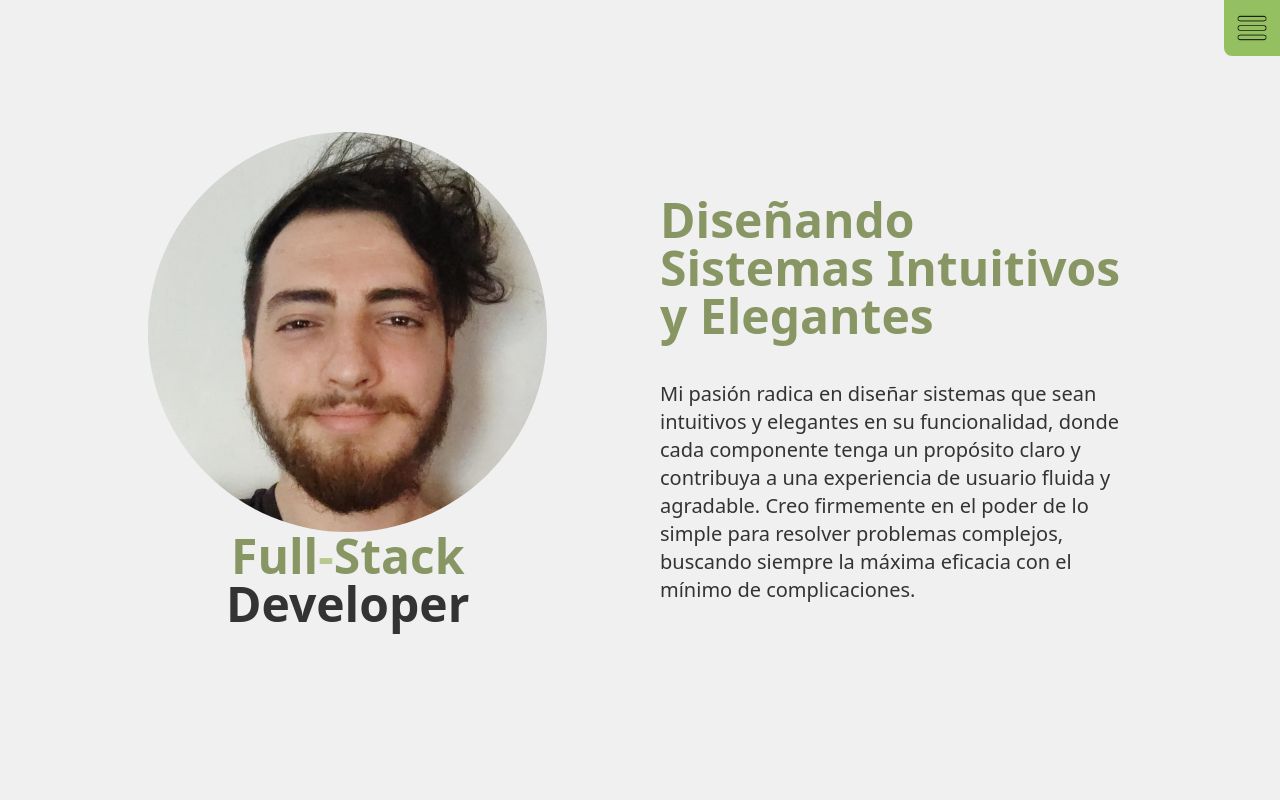
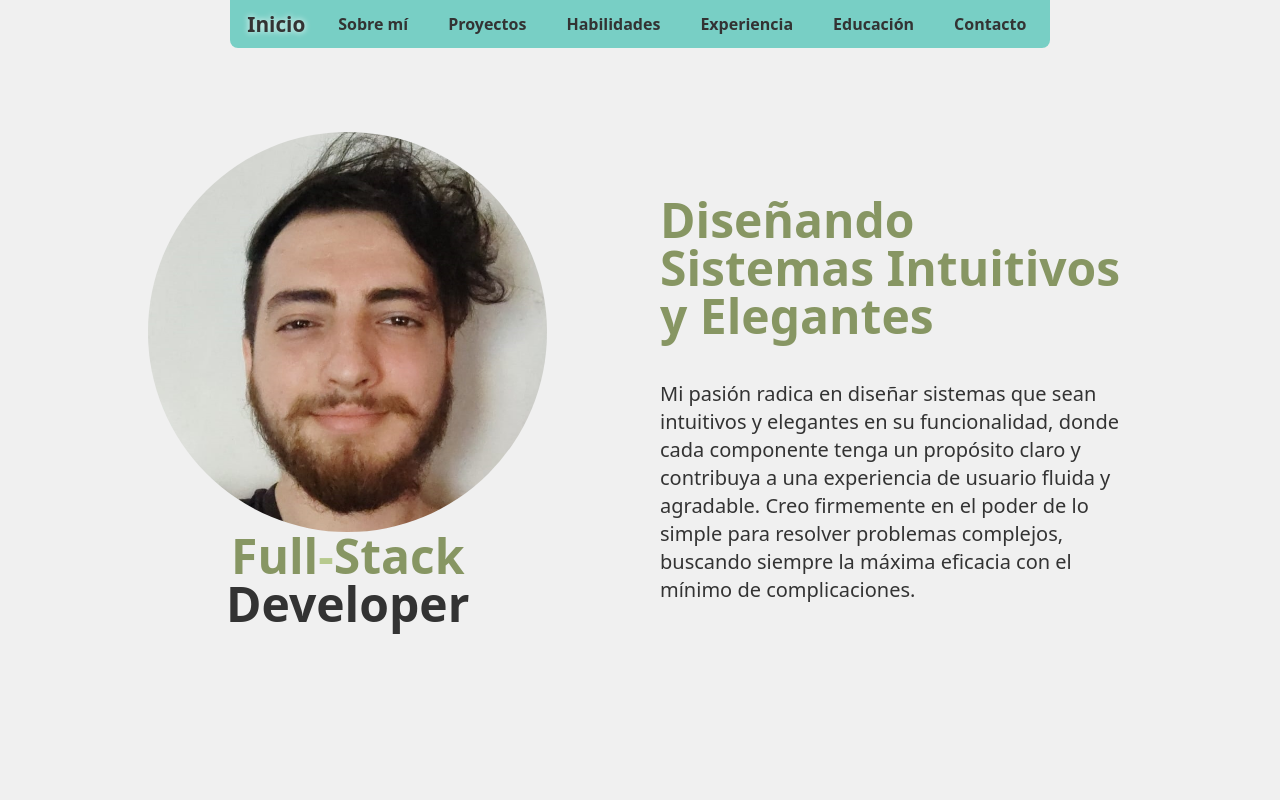
Before and after one commit to Kioys/portfolio, a Next.js app: page / in a window 1280 px wide. Shown: the top 800 px of the page. Built offline with nearby package versions, Linux system fonts and the light colour scheme.

Commit message:
Enchanced the header, now it navigate between sections and highlight the section on the nav menu when the user is in the section Now the mobile menu opens with click and not with hover changed the max with for the mobile nav menu

```diff
--- a/src/app/components/body/body.css
+++ b/src/app/components/body/body.css
@@ -101,8 +101,8 @@
   }
 }
 
-@media (max-height: 850px) {
+@media (max-height: 1000px) and (max-width: 1000px) {
   .section {
-    margin-bottom: 10rem;
+    margin-bottom: 15rem;
   }
 }
--- a/src/app/components/body/body.js
+++ b/src/app/components/body/body.js
@@ -2,7 +2,9 @@
 import React, { useEffect } from 'react';
 import './body.css';
 
-export default function Home() {
+export default function Home(props) {
+
+    const { sectionRefs } = props;
 
     const createObserver = (newClassName, options) => {
 
@@ -24,6 +26,10 @@ export default function Home() {
             entries.forEach((entry) => {
                 if (entry.isIntersecting) {
                     entry.target.classList.add(newClassName);
+                    entry.target.addEventListener('transitionend', function callback() {
+                        entry.target.classList.remove('hidden-section-l', 'hidden-section-r');
+                        entry.target.removeEventListener('transitionend', callback);
+                    });
                     observer.unobserve(entry.target);
                 }
             });
@@ -57,20 +63,20 @@ export default function Home() {
 
     return (
         <div id="body" className="flex flex-col lg:px-24 items-center">
-            <HeroSection />
-            <AboutMeSection />
-            <ProjectsSection />
-            <SkillsSection />
-            <WorkExperienceSection />
-            <EducationSection />
-            <ContactSection />
+            <HeroSection sectionRef={sectionRefs.hero} />
+            <AboutMeSection sectionRef={sectionRefs.about} />
+            <ProjectsSection sectionRef={sectionRefs.projects} />
+            <SkillsSection sectionRef={sectionRefs.skills} />
+            <WorkExperienceSection sectionRef={sectionRefs.experience} />
+            <EducationSection sectionRef={sectionRefs.education} />
+            <ContactSection sectionRef={sectionRefs.contact} />
         </div>
     );
 };
 
-function HeroSection() {
+function HeroSection({ sectionRef }) {
     return (
-        <section className="section flex flex-col lg:flex-row items-center justify-center min-h-screen text-center lg:text-left">
+        <section ref={sectionRef} id="hero" className="section flex flex-col lg:flex-row items-center justify-center min-h-screen text-center lg:text-left">
             <div className="pfp-container flex flex-column justify-center lg:justify-start w-full lg:w-1/2">
                 <div className='flex flex-col items-center font-extrabold px-5 mb-10 text-2xl sm:text-5xl lg:pr-20'>
                     <img src="/images/pfp.jpeg" alt="Matias Arratibel" className="pfp" />
@@ -94,9 +100,9 @@ function HeroSection() {
     );
 }
 
-function AboutMeSection() {
+function AboutMeSection({ sectionRef }) {
     return (
-        <section className="section flex flex-col lg:flex-row items-center justify-center min-h-screen">
+        <section ref={sectionRef} id="about-me" className="section flex flex-col lg:flex-row items-center justify-center min-h-screen">
             <div className="w-full lg:w-1/2 px-5">
                 <div className="hidden-section-l">
                     <h2 className="text-4xl sm:text-6xl font-extrabold txt-detail">Sobre mí</h2>
@@ -130,17 +136,17 @@ function AboutMeSection() {
                     </p>
                 </div>
             </div>
-            <div className="w-full lg:w-1/2 flex flex-col items-center pt-10 xl:pt-24">
-                <img src='/images/autoretrato.jpg' width={"400px"} className='rounded-xl'/>
+            <div className="hidden-section-r w-80 lg:w-1/2 flex flex-col items-center pt-10 xl:pt-24">
+                <img src='/images/autoretrato.jpg' width={"400px"} className='rounded-xl' />
                 <p className='font-light italic text-md'>Yo a los 17 años con mi perro Thor</p>
             </div>
         </section>
     );
 }
 
-function ProjectsSection() {
+function ProjectsSection({ sectionRef }) {
     return (
-        <section className="section flex flex-col lg:flex-row items-center justify-center min-h-screen text-center lg:text-left">
+        <section ref={sectionRef} id="projects" className="section flex flex-col lg:flex-row items-center justify-center min-h-screen text-center lg:text-left">
             <div className="container mx-auto">
                 <h2 className="hidden-section-t text-4xl sm:text-6xl font-extrabold text-center txt-detail">Proyectos Destacados</h2>
                 <div className=" flex flex-col md:flex-row md:flex-wrap justify-center items-center pt-10">
@@ -186,9 +192,9 @@ function ProjectsSection() {
     );
 }
 
-function SkillsSection() {
+function SkillsSection({ sectionRef }) {
     return (
-        <section className="section flex flex-col lg:flex-row items-center justify-center min-h-screen text-center">
+        <section ref={sectionRef} id="skills" className="section flex flex-col lg:flex-row items-center justify-center min-h-screen text-center">
             <div className="container mx-auto">
                 <h2 className="hidden-section-r txt-detail text-4xl sm:text-6xl font-extrabold text-center">Habilidades Técnicas</h2>
                 <div className="flex flex-wrap justify-center text-center mt-10">
@@ -234,7 +240,7 @@ function SkillsSection() {
     );
 }
 
-function WorkExperienceSection() {
+function WorkExperienceSection({ sectionRef }) {
 
     function calculateDateDiff(from, end = new Date()) {
         const start = new Date(from);
@@ -249,7 +255,7 @@ function WorkExperienceSection() {
     }
 
     return (
-        <section className="section flex flex-col lg:flex-row items-center justify-center min-h-screen text-center">
+        <section ref={sectionRef} id="experience" className="section flex flex-col lg:flex-row items-center justify-center min-h-screen text-center">
             <div className="container mx-auto">
                 <h2 className="hidden-section-l text-4xl sm:text-6xl font-extrabold text-center txt-detail">Experiencia Profesional</h2>
                 <div className="hidden-section-r mt-10 ">
@@ -281,19 +287,19 @@ function WorkExperienceSection() {
     );
 }
 
-function EducationSection() {
+function EducationSection({ sectionRef }) {
     const sololearnCertificates = {
         HTML: "https://www.sololearn.com/certificates/CT-UFNCRYN1",
         CSS: "https://www.sololearn.com/certificates/CT-PO1YLILS",
         JavaScript: "https://www.sololearn.com/certificates/CT-WZAATVSV",
-        CSharp: "https://www.sololearn.com/certificates/CT-FMH334FS",
+        'C#': "https://www.sololearn.com/certificates/CT-FMH334FS",
         SQL: "https://www.sololearn.com/certificates/CT-AG31ZLYL",
         Java: "https://www.sololearn.com/certificates/CT-Y3ZFBU6O",
         Python: "https://www.sololearn.com/certificates/CC-4SSKKZT9"
     };
 
     return (
-        <section className="section flex flex-row items-center justify-center min-h-screen text-center">
+        <section ref={sectionRef} id="education" className="section flex flex-row items-center justify-center min-h-screen text-center">
             <div className="container mx-auto">
                 <h2 className="hidden-section-r text-4xl sm:text-6xl font-extrabold text-center mb-10 txt-detail">Educación y Certificaciones</h2>
                 <div className="hidden-section-l flex flex-wrap justify-center items-start pb-10">
@@ -325,14 +331,14 @@ function EducationSection() {
     );
 }
 
-function ContactSection() {
+function ContactSection({ sectionRef }) {
     // TODO: Make the form work, it needs to send an email to my email address
 
     return (
-        <section className="flex flex-col lg:flex-row items-center justify-center min-h-screen text-center lg:text-left">
+        <section ref={sectionRef} id="contact" className="flex flex-col lg:flex-row items-center justify-center min-h-screen text-center lg:text-left">
             <div className="container auto px-10">
                 <p class="mb-4 text-4xl sm:text-6xl font-extrabold text-center txt-detail">Contactame</p>
-                <p class="mb-8 lg:mb-16 text-lg font-light text-centersm:text-xl">Si estás interesado en trabajar conmigo o quieres hablar sobre un proyecto, por favor, utiliza el formulario a continuación para enviarme un mensaje directamente.</p>
+                <p class="mb-8 lg:mb-16 text-lg font-light text-centersm:text-xl">Si estás interesado en trabajar conmigo o quieres hablar sobre un proyecto, por favor, utiliza el formulario a continuación para enviarme un correo directamente.</p>
                 <form action="#" class="space-y-8">
                     <div>
                         <label for="email" class="block mb-2 text-sm font-medium">Tu email</label>
--- a/src/app/components/header/header.css
+++ b/src/app/components/header/header.css
@@ -30,6 +30,12 @@
   cursor: pointer;
 }
 
+.show-menu {
+  opacity: 1 !important;
+  visibility: visible !important;
+  transform: translateY() !important;
+}
+
 .navigation-menu {
   display: flex;
   position: static;
@@ -44,9 +50,15 @@
   display: flex;
   align-items: center;
   justify-content: center;
+  transition: all 0.2s ease;
 }
 
-@media (max-width: 2499px) {
+.highlight {
+  transform: scale(1.3);
+  text-shadow: 0px 0px 5px #fff;
+}
+
+@media (max-width: 1001px) {
   .navigation-menu {
     opacity: 0;
     visibility: hidden;
@@ -56,19 +68,12 @@
     top: 0%;
     right: 0;
     width: 150px;
-    transition: opacity 0.1s ease, visibility 0.1s ease, transform 0.1s ease;
+    transition: opacity 0.1s ease, visibility 0.1s ease;
     z-index: 10;
-  }
-
-  .header:hover .navigation-menu,
-  .menu-icon:hover + .navigation-menu {
-    opacity: 1;
-    visibility: visible;
-    transform: translateY(0);
   }
 }
 
-@media (min-width: 2500px) {
+@media (min-width: 1000px) {
   .header nav ul {
     flex-direction: row;
     gap: 2.5rem;
@@ -78,7 +83,7 @@
     justify-content: center;
   }
   .header {
-    color: black;
+    background-color: var(--accent-color);
     border-radius: 0 0 0.5rem 0.5rem;
     padding: 0px;
   }
--- a/src/app/components/header/header.js
+++ b/src/app/components/header/header.js
@@ -1,16 +1,37 @@
 import React from 'react';
 import './header.css';
 
-export default function Header() {
+export default function Header({ currentSection, linkRefs }) {
+    const [isMenuOpen, setIsMenuOpen] = React.useState(false);
+    const menuRef = React.useRef(null);
+    const iconRef = React.useRef(null);
+
+    React.useEffect(() => {
+        function handleClickOutside(event) {
+            if (menuRef.current && !menuRef.current.contains(event.target) && !iconRef.current.contains(event.target)) {
+                setIsMenuOpen(false);
+            }
+        }
+
+        document.addEventListener('mousedown', handleClickOutside);
+        return () => {
+            document.removeEventListener('mousedown', handleClickOutside);
+        };
+    }, []);
+
     return (
         <section className="header-container">
             <header className="header">
-                <nav className="text-center font-bold navigation">
-                    <img src="/icons/menu2.png" className="menu-icon" alt="Menu" />
-                    <ul className="navigation-menu p-3 <¡">
-                        <a href="/"><li>Inicio</li></a>
-                        <a href="/"><li>Acerca de</li></a>
-                        <a href="/"><li>Contacto</li></a>
+                <nav className="text-center font-bold navigation select-none">
+                    <img ref={iconRef} src="/icons/menu2.png" className="menu-icon" onClick={() => setIsMenuOpen(!isMenuOpen)} alt="Menu" />
+                    <ul ref={menuRef} className={`navigation-menu px-6 py-3 ${isMenuOpen ? 'show-menu' : ''}`}>
+                        <a ref={linkRefs.hero} href="#hero" className={`${currentSection === "hero" && "highlight"}`}><li>Inicio</li></a>
+                        <a ref={linkRefs.about} href="#about-me" className={`${currentSection === "about-me" && "highlight"}`}><li>Sobre mí</li></a>
+                        <a ref={linkRefs.projects} href="#projects" className={`${currentSection === "projects" && "highlight"}`}><li>Proyectos</li></a>
+                        <a ref={linkRefs.skills} href="#skills" className={`${currentSection === "skills" && "highlight"}`}><li>Habilidades</li></a>
+                        <a ref={linkRefs.experience} href="#experience" className={`${currentSection === "experience" && "highlight"}`}><li>Experiencia</li></a>
+                        <a ref={linkRefs.education} href="#education" className={`${currentSection === "education" && "highlight"}`}><li>Educación</li></a>
+                        <a ref={linkRefs.contact} href="#contact" className={`${currentSection === "contact" && "highlight"}`}><li>Contacto</li></a>
                     </ul>
                 </nav>
             </header>
--- a/src/app/globals.css
+++ b/src/app/globals.css
@@ -22,6 +22,10 @@
     --detail-color: #d1e29a;
     --nav-menu-color: #c7ff87;
   }
+}
+
+html {
+  scroll-behavior: smooth;
 }
 
 body {
--- a/src/app/page.js
+++ b/src/app/page.js
@@ -1,13 +1,72 @@
 
 'use client';
+import React from "react";
 import Body from "./components/body/body";
 import Header from "./components/header/header";
 
 export default function Home() {
+  const [currentSection, setCurrentSection] = React.useState('');
+  const [threshold, setThreshold] = React.useState(0.4);
+
+  const sectionRefs = {
+    hero: React.useRef(null),
+    about: React.useRef(null),
+    projects: React.useRef(null),
+    skills: React.useRef(null),
+    experience: React.useRef(null),
+    education: React.useRef(null),
+    contact: React.useRef(null),
+  };
+
+  const linkRefs = {
+    hero: React.useRef(null),
+    about: React.useRef(null),
+    projects: React.useRef(null),
+    skills: React.useRef(null),
+    experience: React.useRef(null),
+    education: React.useRef(null),
+    contact: React.useRef(null),
+  };
+
+  const isMobile = () => window.innerWidth <= 768;
+
+  const adjustThreshold = () => {
+    const newThreshold = isMobile() ? 0.4 : 0.7;
+    setThreshold(newThreshold);
+  };
+
+  React.useEffect(() => {
+
+    adjustThreshold();
+    window.addEventListener('resize', adjustThreshold);
+
+    const observer = new IntersectionObserver(
+      entries => {
+        entries.forEach(entry => {
+          if (entry.isIntersecting) {
+            setCurrentSection(entry.target.id);
+          }
+        });
+      },
+      { threshold }
+    );
+
+    Object.values(sectionRefs).forEach(ref => {
+      observer.observe(ref.current);
+    });
+
+    return () => {
+      window.removeEventListener('resize', adjustThreshold);
+      Object.values(sectionRefs).forEach(ref => {
+        observer.unobserve(ref.current);
+      });
+    };
+  }, [threshold]);
+
   return (
     <div className="font-sans">
-      <Header />
-      <Body/>
+      <Header currentSection={currentSection} linkRefs={linkRefs}/>
+      <Body sectionRefs={sectionRefs} />
     </div>
   )
 }
```
